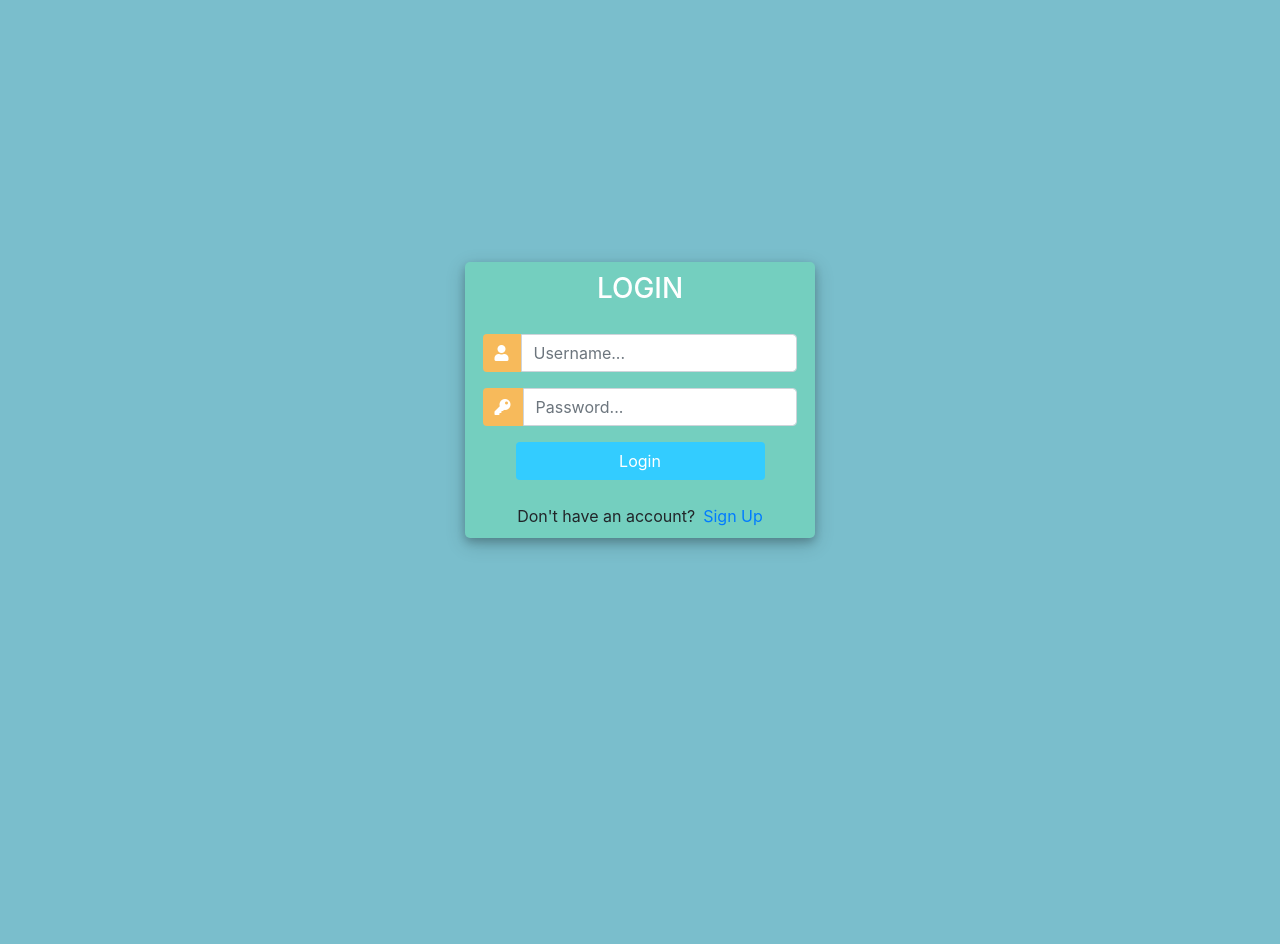
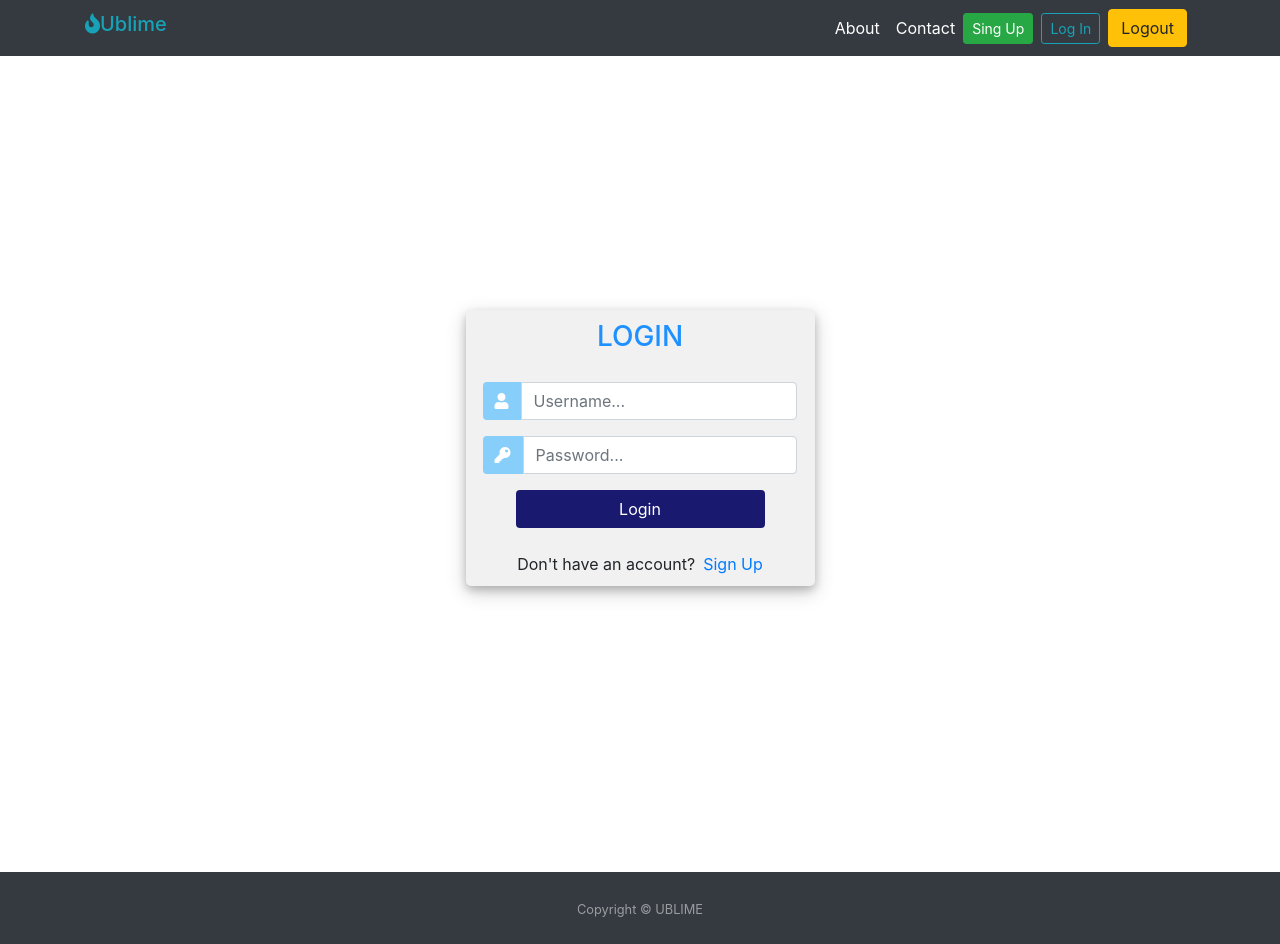
Before and after one commit to SebastianCalle/Ublime, a Django app: page /login-page in a window 1280 px wide. Before the commit the page ends 550 px from the top, so only its background shows below. Run offline with Django 3.2, Linux system fonts and the light colour scheme; some libraries are stand-ins or nearby versions.

Commit message:
Update login page

```diff
--- a/app/templates/app/login.html
+++ b/app/templates/app/login.html
@@ -1,81 +1,13 @@
-<!DOCTYPE html>
-<html>
+{% extends 'app/base.html' %}
+{% load static %}
 
-<head>
-	<title>Login</title>
-	<link rel="stylesheet" href="https://stackpath.bootstrapcdn.com/bootstrap/4.1.3/css/bootstrap.min.css" integrity="sha384-MCw98/SFnGE8fJT3GXwEOngsV7Zt27NXFoaoApmYm81iuXoPkFOJwJ8ERdknLPMO" crossorigin="anonymous">
-	<script src="https://ajax.googleapis.com/ajax/libs/jquery/3.3.1/jquery.min.js"></script>
-	<link rel="stylesheet" href="https://use.fontawesome.com/releases/v5.6.1/css/all.css" integrity="sha384-gfdkjb5BdAXd+lj+gudLWI+BXq4IuLW5IT+brZEZsLFm++aCMlF1V92rMkPaX4PP" crossorigin="anonymous">
-
-
-	<style>
-		body,
-		html {
-			margin: 0;
-			padding: 0;
-			height: 100%;
-			background: #7abecc !important;
-		}
-		.user_card {
-			width: 350px;
-			margin-top: auto;
-			margin-bottom: auto;
-			background: #74cfbf;
-			position: relative;
-			display: flex;
-			justify-content: center;
-			flex-direction: column;
-			padding: 10px;
-			box-shadow: 0 4px 8px 0 rgba(0, 0, 0, 0.2), 0 6px 20px 0 rgba(0, 0, 0, 0.19);
-			-webkit-box-shadow: 0 4px 8px 0 rgba(0, 0, 0, 0.2), 0 6px 20px 0 rgba(0, 0, 0, 0.19);
-			-moz-box-shadow: 0 4px 8px 0 rgba(0, 0, 0, 0.2), 0 6px 20px 0 rgba(0, 0, 0, 0.19);
-			border-radius: 5px;
-
-		}
-
-		.form_container {
-			margin-top: 20px;
-		}
-
-		#form-title{
-			color: #fff;
-
-		}
-
-		.login_btn {
-			width: 100%;
-			background: #33ccff !important;
-			color: white !important;
-		}
-		.login_btn:focus {
-			box-shadow: none !important;
-			outline: 0px !important;
-		}
-		.login_container {
-			padding: 0 2rem;
-		}
-		.input-group-text {
-			background: #f7ba5b !important;
-			color: white !important;
-			border: 0 !important;
-			border-radius: 0.25rem 0 0 0.25rem !important;
-		}
-		.input_user,
-		.input_pass:focus {
-			box-shadow: none !important;
-			outline: 0px !important;
-		}
-
-		#messages{
-			background-color: grey;
-			color: #fff;
-			padding: 10px;
-			margin-top: 10px;
-		}
-	</style>
-
-</head>
-<body>
+{% block head %}
+    <title>Login</title>
+    <script src="https://ajax.googleapis.com/ajax/libs/jquery/3.3.1/jquery.min.js"></script>
+    <link rel="stylesheet" href="https://use.fontawesome.com/releases/v5.6.1/css/all.css" integrity="sha384-gfdkjb5BdAXd+lj+gudLWI+BXq4IuLW5IT+brZEZsLFm++aCMlF1V92rMkPaX4PP" crossorigin="anonymous">
+    <link rel="stylesheet" href="{% static 'css/login.css' %}">
+{% endblock head %}
+{% block content %}
 	<div class="container h-100">
 		<div class="d-flex justify-content-center h-100">
 			<div class="user_card">
@@ -120,6 +52,6 @@
 			</div>
 		</div>
 	</div>
-</body>
+{% endblock content %}
 
 </html>
--- a/app/templates/home.html
+++ b/app/templates/home.html
@@ -50,7 +50,7 @@
 
     <!-- Page Content -->
     <section id="team">
-      <div class="container justify-content-between mt-5">
+      <div class="container justify-content-between my-5 py-5">
         <h2 class="text-center">OUR TEAM</h2>
         <div class="row mt-3">
           <!-- Team Member 1 -->
--- a/static/css/base.css
+++ b/static/css/base.css
@@ -1,4 +1,10 @@
-#testimonial {
+body,
+html {
+    margin: 0;
+    padding: 0;
+    height: 100%;
+}
+  #testimonial {
   margin-top: 40px;
   padding: 50px 0 30px 0;
   background: #f1f1f1;
@@ -9,7 +15,6 @@ header {
   margin-top: 75px;
 }
 
-#contact {
+#team {
   background: #f1f1f1;
-
 }
--- /dev/null
+++ b/static/css/login.css
@@ -0,0 +1,56 @@
+.user_card {
+    width: 349px;
+    margin-top: auto;
+    margin-bottom: auto;
+    background: #f1f1f1;
+    position: relative;
+    display: flex;
+    justify-content: center;
+    flex-direction: column;
+    padding: 10px;
+    box-shadow: 0 4px 8px 0 rgba(0, 0, 0, 0.2), 0 6px 20px 0 rgba(0, 0, 0, 0.19);
+    -webkit-box-shadow: 0 4px 8px 0 rgba(0, 0, 0, 0.2), 0 6px 20px 0 rgba(0, 0, 0, 0.19);
+    -moz-box-shadow: 0 4px 8px 0 rgba(0, 0, 0, 0.2), 0 6px 20px 0 rgba(0, 0, 0, 0.19);
+    border-radius: 5px;
+
+}
+
+.form_container {
+    margin-top: 20px;
+}
+
+#form-title{
+    color: dodgerblue;
+
+}
+
+.login_btn {
+    width: 100%;
+    background: midnightblue !important;
+    color: white !important;
+}
+.login_btn:focus {
+    box-shadow: none !important;
+    outline: 0px !important;
+}
+.login_container {
+    padding: 0 2rem;
+}
+.input-group-text {
+    background: lightskyblue !important;
+    color: white !important;
+    border: 0 !important;
+    border-radius: 0.25rem 0 0 0.25rem !important;
+}
+.input_user,
+.input_pass:focus {
+    box-shadow: none !important;
+    outline: 0px !important;
+}
+
+#messages{
+    background-color: grey;
+    color: #fff;
+    padding: 10px;
+    margin-top: 10px;
+}
```
